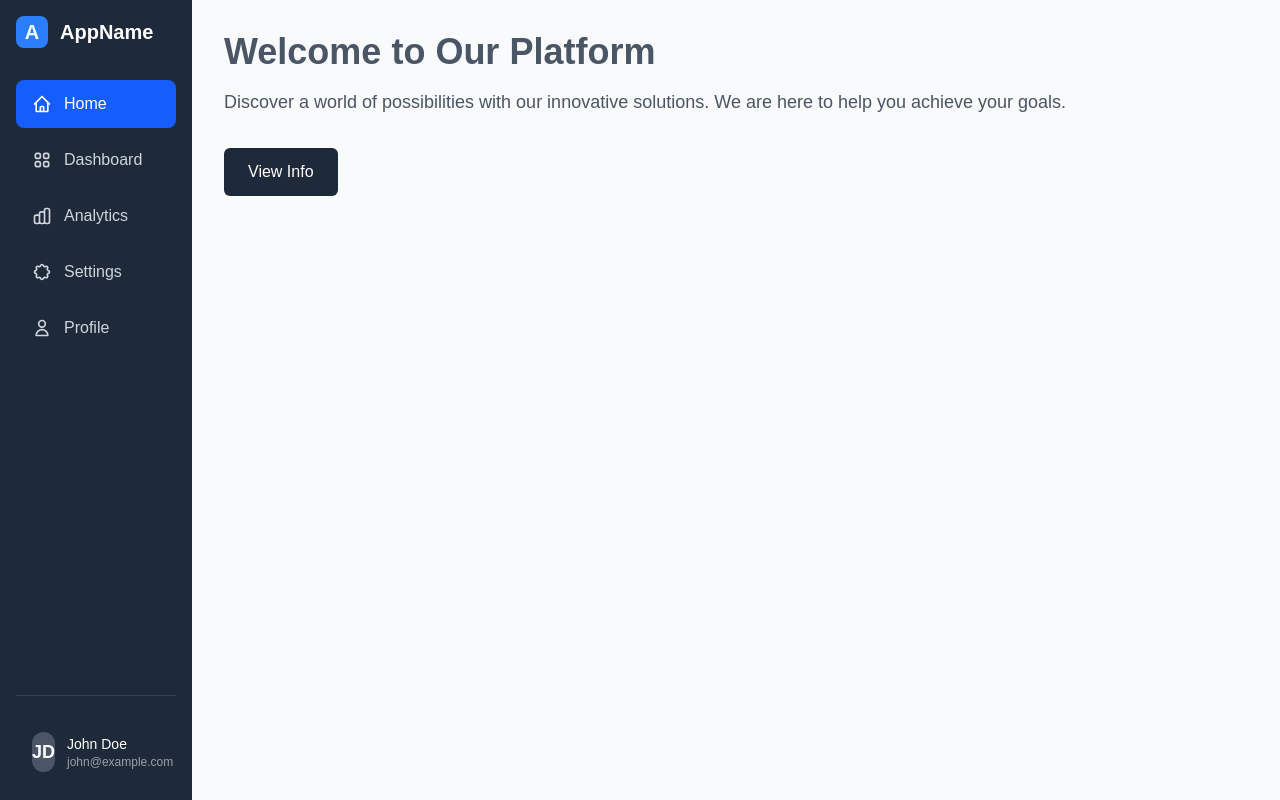
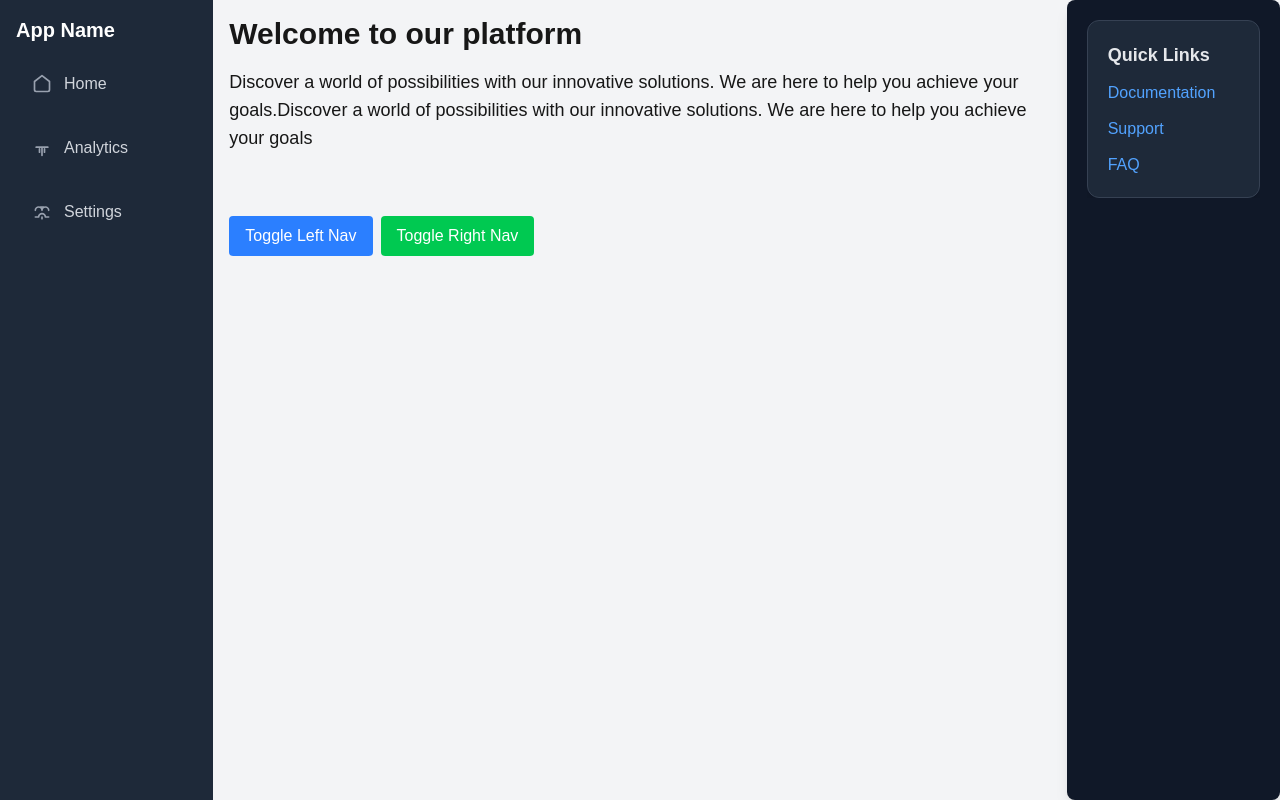
Before and after one commit to PavaniKatlati999/Task, a Next.js app: page / in a window 1280 px wide. Built offline with nearby package versions, Linux system fonts and the light colour scheme.

Commit message:
Update page.tsx

```diff
--- a/app/page.tsx
+++ b/app/page.tsx
@@ -1,73 +1,156 @@
-'use client';
+"use client";
 
-import React, { useState } from 'react';
-import LeftNav from '../components/LeftNav';
-import RightInfo from '../components/RightInfo';
+import { useState } from "react";
 
-export default function Home() {
-  const [isLeftNavOpen, setIsLeftNavOpen] = useState(false);
-  const [isRightInfoOpen, setIsRightInfoOpen] = useState(false);
-
-  const toggleRightInfo = () => {
-    setIsRightInfoOpen(!isRightInfoOpen);
-  };
+export default function ThreeColumnLayout() {
+  const [isLeftNavVisible, setIsLeftNavVisible] = useState(true);
+  const [isRightNavVisible, setIsRightNavVisible] = useState(true);
 
   return (
-    <div className="min-h-screen bg-gray-50">
-      {/* Mobile Header */}
-      <header className="fixed top-0 left-0 right-0 bg-white shadow-sm p-4 flex items-center justify-between z-30 lg:hidden">
-        <button
-          onClick={() => setIsLeftNavOpen(true)}
-          className="p-2 rounded-md hover:bg-gray-100"
+    <div className="flex h-screen bg-gray-100">
+      {/* Left Navigation */}
+      {isLeftNavVisible && (
+        <nav className="w-1/6 bg-gray-800 text-white p-4 transition-all">
+          <h2 className="text-xl font-semibold">App Name</h2>
+          <ul className="space-y-4 mt-4">
+            <li>
+              <a
+                href="#"
+                className="flex items-center gap-3 px-4 py-3 rounded-lg transition-all text-gray-300 hover:bg-gray-700 hover:text-white"
               >
                 <svg
-            className="w-6 h-6"
+                  className="w-5 h-5 text-gray-400 group-hover:text-white transition"
                   fill="none"
                   stroke="currentColor"
+                  strokeWidth="2"
                   viewBox="0 0 24 24"
+                  xmlns="http://www.w3.org/2000/svg"
                 >
                   <path
                     strokeLinecap="round"
                     strokeLinejoin="round"
-              strokeWidth={2}
-              d="M4 6h16M4 12h16M4 18h16"
-            />
+                    d="M3 9l9-7 9 7v10a2 2 0 01-2 2H5a2 2 0 01-2-2V9z"
+                  ></path>
                 </svg>
-        </button>
-        <h1 className="text-xl font-bold">My App</h1>
-      </header>
-
-      {/* Main Layout */}
-      <div className="flex min-h-screen pt-16 lg:pt-0">
-        {/* Left Navigation */}
-        <LeftNav isOpen={isLeftNavOpen} onClose={() => setIsLeftNavOpen(false)} />
+                <span className="font-medium">Home</span>
+              </a>
+            </li>
+            <li>
+              <a
+                href="#"
+                className="flex items-center gap-3 px-4 py-3 rounded-lg transition-all text-gray-300 hover:bg-gray-700 hover:text-white"
+              >
+                <svg
+                  className="w-5 h-5 text-gray-400 group-hover:text-white transition"
+                  fill="none"
+                  stroke="currentColor"
+                  strokeWidth="2"
+                  viewBox="0 0 24 24"
+                  xmlns="http://www.w3.org/2000/svg"
+                >
+                  <path
+                    strokeLinecap="round"
+                    strokeLinejoin="round"
+                    d="M9 17v-4M15 17v-4M12 21V11m-7 0h14"
+                  ></path>
+                </svg>
+                <span className="font-medium">Analytics</span>
+              </a>
+            </li>
+            <li>
+              <a
+                href="#"
+                className="flex items-center gap-3 px-4 py-3 rounded-lg transition-all text-gray-300 hover:bg-gray-700 hover:text-white"
+              >
+                <svg
+                  className="w-5 h-5 text-gray-400 group-hover:text-white transition"
+                  fill="none"
+                  stroke="currentColor"
+                  strokeWidth="2"
+                  viewBox="0 0 24 24"
+                  xmlns="http://www.w3.org/2000/svg"
+                >
+                  <path
+                    strokeLinecap="round"
+                    strokeLinejoin="round"
+                    d="M10 6h4m-2 12v2m-4-2a4 4 0 018 0m-8 0H4m12 0h4M4 10a4 4 0 018 0m8 0a4 4 0 00-8 0"
+                  ></path>
+                </svg>
+                <span className="font-medium">Settings</span>
+              </a>
+            </li>
+          </ul>
+        </nav>
+      )}
 
       {/* Main Content */}
-        <main className="flex-1 p-4 sm:p-6 md:p-8 overflow-y-auto">
-          <div className="max-w-6xl mx-auto">
-            {/* Hero Section */}
-            <section className="mb-12">
-              <h1 className="text-3xl sm:text-4xl font-bold text-gray-600 mb-4">Welcome to Our Platform</h1>
-              <p className="text-gray-600 text-lg mb-8">
-                Discover a world of possibilities with our innovative solutions. We are here to help you achieve your goals.
-              </p>
-              <div className="flex gap-4">
-                <button
-                  onClick={toggleRightInfo}
-                  className="bg-gray-800 text-white px-6 py-3 rounded-md hover:bg-gray-800 cursor-pointer transition-colors"
-                >
-                  {isRightInfoOpen ? 'Hide Info' : 'View Info'}
-                </button>
-              </div>
-            </section>
+      <main className="flex-1 p-4">
 
 
+        <h1 className="text-3xl font-bold mb-4">Welcome to our platform</h1>
+        <p className="text-lg">
+          Discover a world of possibilities with our innovative solutions. We
+          are here to help you achieve your goals.Discover a world of
+          possibilities with our innovative solutions. We are here to help you
+          achieve your goals{" "}
+        </p>
+
+        <div className="mt-16">
+          {/* Show/Hide Buttons */}
+          <button
+            onClick={() => setIsLeftNavVisible(!isLeftNavVisible)}
+            className="bg-blue-500 text-white px-4 py-2 rounded mr-2"
+          >
+            Toggle Left Nav
+          </button>
+          <button
+            onClick={() => setIsRightNavVisible(!isRightNavVisible)}
+            className="bg-green-500 text-white px-4 py-2 rounded"
+          >
+            Toggle Right Nav
+          </button>
         </div>
       </main>
 
-        {/* Right Info Panel */}
-        <RightInfo isOpen={isRightInfoOpen} onClose={() => setIsRightInfoOpen(false)} />
+      {/* Right Navigation */}
+      {isRightNavVisible && (
+        <nav className="w-1/6 bg-gray-900 text-white p-5 shadow-lg rounded-lg transition-all">
+          <div className="space-y-6 overflow-y-auto">
+            {/* Quick Links Section */}
+            <div className="bg-gray-800 p-5 rounded-xl shadow-lg border border-gray-700 backdrop-blur-md">
+              <h3 className="text-lg font-bold text-gray-200 mb-3">
+                Quick Links
+              </h3>
+              <ul className="space-y-3">
+                <li>
+                  <a
+                    href="#"
+                    className="flex items-center gap-3 text-blue-400 hover:text-blue-300 transition-transform transform hover:translate-x-1"
+                  >
+                    Documentation
+                  </a>
+                </li>
+                <li>
+                  <a
+                    href="#"
+                    className="flex items-center gap-3 text-blue-400 hover:text-blue-300 transition-transform transform hover:translate-x-1"
+                  >
+                    Support
+                  </a>
+                </li>
+                <li>
+                  <a
+                    href="#"
+                    className="flex items-center gap-3 text-blue-400 hover:text-blue-300 transition-transform transform hover:translate-x-1"
+                  >
+                    FAQ
+                  </a>
+                </li>
+              </ul>
             </div>
+          </div>
+        </nav>
+      )}
     </div>
   );
 }
```
Lines whose indentation alone changed are shown as unchanged.
